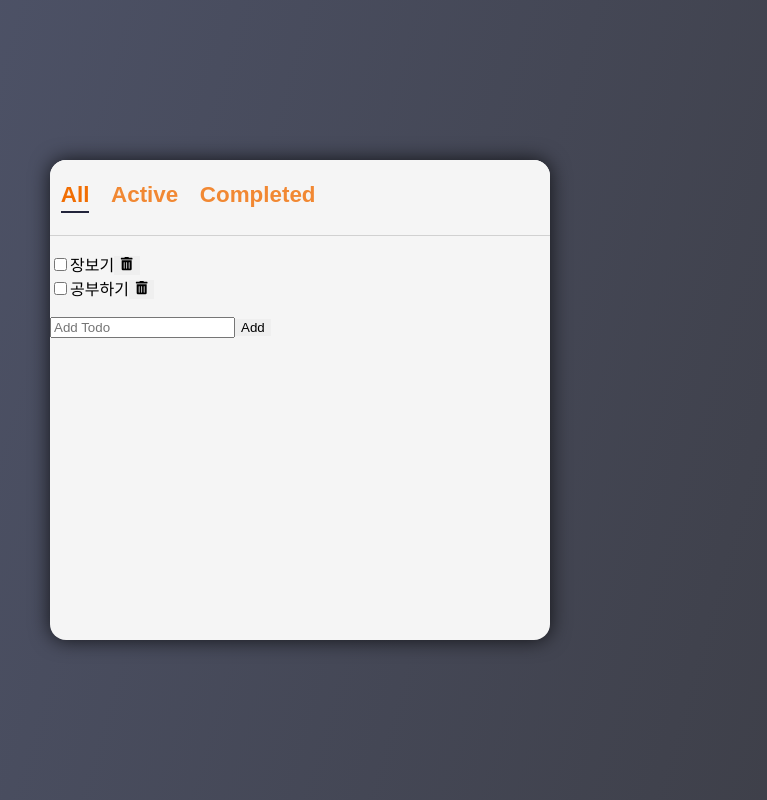
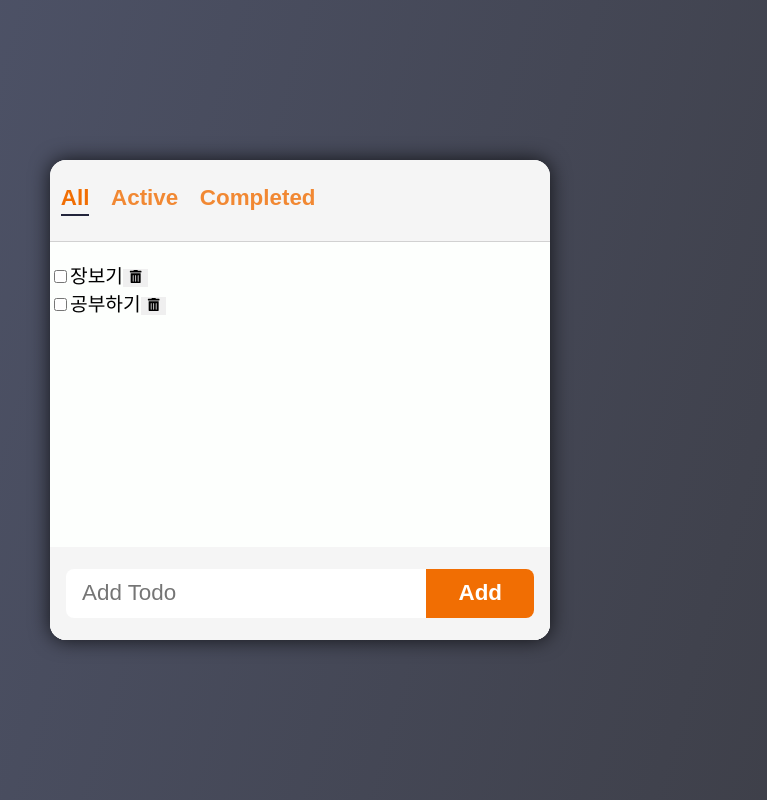
Before and after one commit to yih1612/to-do-list, a React (Create React App) app: page / in a window 1280 px wide. Shown: the whole page, without its empty margins (340-1107 px from the left). Built offline with nearby package versions, Linux system fonts and the light colour scheme.

Commit message:
8.14 style - form

```diff
--- a/src/components/AddTodo/AddTodo.jsx
+++ b/src/components/AddTodo/AddTodo.jsx
@@ -1,5 +1,6 @@
 import React, { useState } from "react";
 import { v4 as uuidv4 } from "uuid";
+import styles from "./AddTodo.module.css";
 
 export default function AddTodo({ onAdd }) {
   const [text, setText] = useState("");
@@ -14,14 +15,15 @@
     setText("");
   };
   return (
-    <form onSubmit={handleSubmit}>
+    <form className={styles.form} onSubmit={handleSubmit}>
       <input
+        className={styles.input}
         type="text"
         placeholder="Add Todo"
         value={text}
         onChange={handleChange}
       />
-      <button>Add</button>
+      <button className={styles.button}>Add</button>
     </form>
   );
 }
--- /dev/null
+++ b/src/components/AddTodo/AddTodo.module.css
@@ -0,0 +1,31 @@
+.form {
+  display: flex;
+  width: 100%;
+  padding: 1.4rem 1rem;
+  background-color: var(--color-bg-dark);
+}
+
+.input {
+  flex: 1 0 auto;
+  padding: 0.7rem 1rem;
+  border: none;
+  outline: none;
+  border-top-left-radius: 8px;
+  border-bottom-left-radius: 8px;
+  font-size: 1.4rem;
+}
+
+.button {
+  padding: 0 2rem;
+  background-color: var(--color-accent);
+  border-top-right-radius: 8px;
+  border-bottom-right-radius: 8px;
+  color: var(--color-white);
+  font-weight: bold;
+  font-size: 1.4rem;
+  cursor: pointer;
+}
+
+.button:hover {
+  filter: brightness(125%);
+}
--- a/src/components/TodoList/TodoList.jsx
+++ b/src/components/TodoList/TodoList.jsx
@@ -1,6 +1,7 @@
 import React, { useState } from "react";
 import AddTodo from "../AddTodo/AddTodo";
 import Todo from "../Todo/Todo";
+import styles from "./TodoList.module.css";
 
 export default function TodoList({ filter }) {
   const [todos, setTodos] = useState([
@@ -16,8 +17,8 @@
 
   const filtered = getFilteredItems(todos, filter);
   return (
-    <section>
-      <ul>
+    <section className={styles.container}>
+      <ul className={styles.list}>
         {filtered.map((item) => (
           <Todo
             key={item.id}
--- /dev/null
+++ b/src/components/TodoList/TodoList.module.css
@@ -0,0 +1,13 @@
+.container {
+  display: flex;
+  flex-direction: column;
+  height: 100%;
+  background-color: var(--color-bg);
+}
+
+.list {
+  /* list 꽉차게 */
+  flex: 1 1 auto;
+  /* overflow-y가 발생하면 자동으로 스크롤 생성  */
+  overflow-y: auto;
+}
--- a/src/index.css
+++ b/src/index.css
@@ -1,9 +1,10 @@
 :root {
-  --color-bg-dark: #f5f5f5;
   --color-bg: #fdfffd;
   --color-grey: #d1d1d1;
   --color-text: #22243b;
   --color-accent: #f16e03;
+  --color-bg-dark: #f5f5f5;
+  --color-white: white;
 }
 
 body {
@@ -24,6 +25,7 @@
     rgba(81, 87, 111, 1) 0%,
     rgba(60, 61, 69, 1) 100%
   );
+  font-size: 1.2rem;
 }
 
 #root {
@@ -45,6 +47,10 @@
     monospace;
 }
 
+* {
+  box-sizing: border-box;
+}
+
 ul {
   list-style: none;
   padding-left: 0;
```
